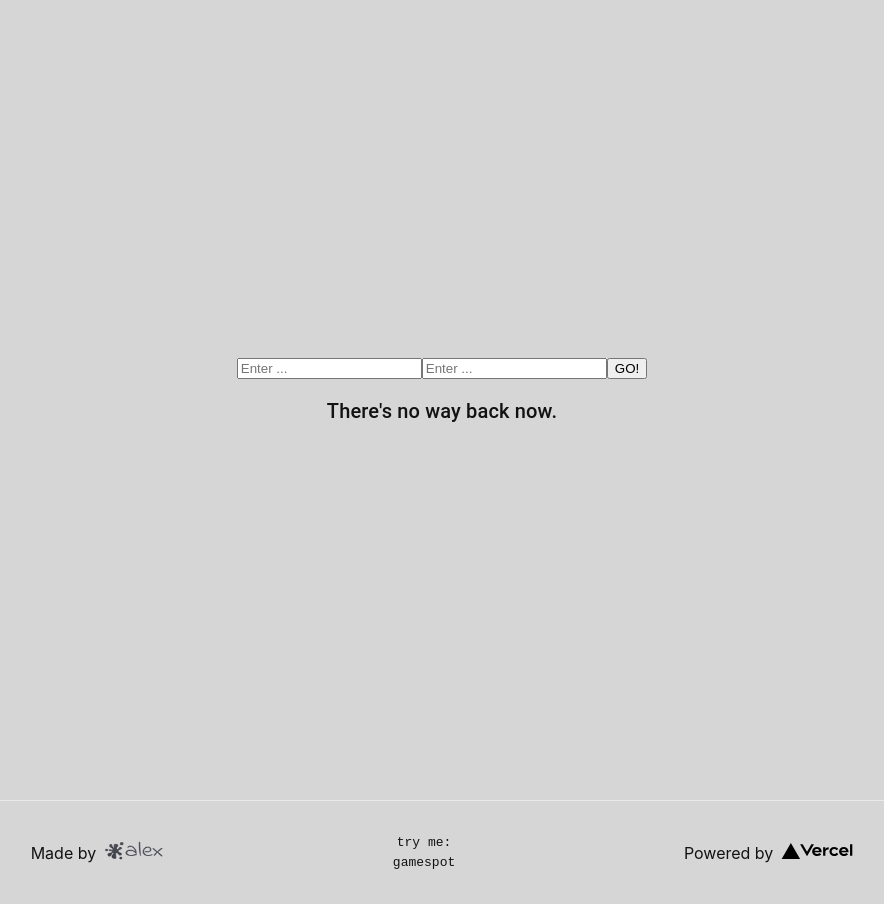
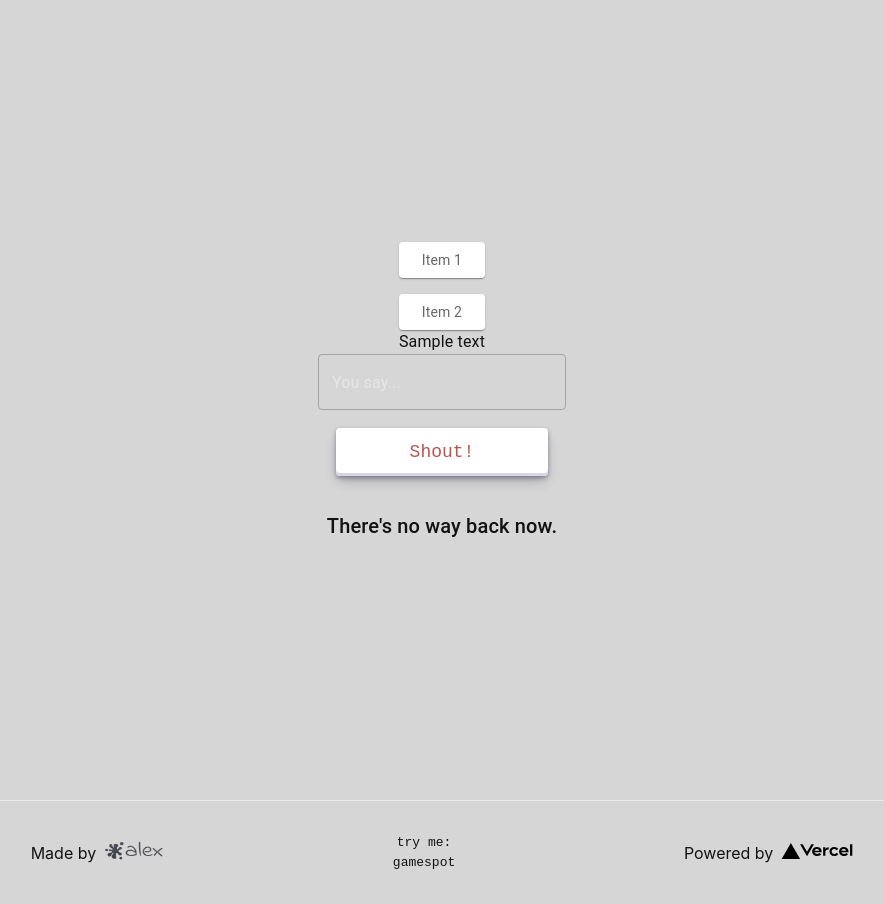
Before and after one commit to Baleksas/Chatbot, a Next.js app: page /game/start in a window 1280 px wide. Both pictures are taken after a click on the button "FIGHT ⚔️". Shown: the whole page, without its empty margins (198-1082 px from the left). Built offline with nearby package versions, Linux system fonts and the light colour scheme.

Commit message:
feat: add materialui, build a prototype for chat window

```diff
--- a/app/game/start/page.tsx
+++ b/app/game/start/page.tsx
@@ -1,14 +1,15 @@
 "use client";
 import NextLink from "next/link";
-import { useEffect, useState } from "react";
+import { Fragment, useEffect, useState } from "react";
 import { useAppContext } from "../../../context/context";
 import "../../../styles/globals.css";
 import styles from "../../../styles/Home.module.css";
 import Rules from "../../../components/Rules";
 import FormAI from "../../../components/FormAI";
-import { Button, Typography } from "@mui/material";
+import { Button, Typography, Box } from "@mui/material";
 import Greeting from "../../../components/Greeting";
 import TimedComponent from "../../../components/TimedComponent";
+import FightChat from "../../../components/FightChat";
 
 export default function Start() {
   const [randInt, setRandInt] = useState(0);
@@ -29,7 +30,10 @@ export default function Start() {
             </button>
           </>
         ) : (
-          <FormAI />
+          <Fragment>
+            <FightChat />
+            <FormAI />
+          </Fragment>
         )}
         {!agree ? (
           <NextLink href="/game">
--- a/app/page.tsx
+++ b/app/page.tsx
@@ -4,7 +4,7 @@ import dynamic from "next/dynamic";
 import Loader, { ModelSpinner } from "../components/ModelLoader";
 import NextLink from "next/link";
 import React from "react";
-
+import { Container } from "@mui/material";
 const LazyModel = dynamic(() => import("../components/ModelRobot"), {
   ssr: false,
   loading: () => <Loader />,
@@ -12,7 +12,7 @@ const LazyModel = dynamic(() => import("../components/ModelRobot"), {
 
 export default function Home() {
   return (
-    <div className={styles.container}>
+    <Container maxWidth="sm">
       <main className={styles.main}>
         <h1 className={styles.title}>🫵 VS 🤖</h1>
         <LazyModel model="/robot.gltf" />
@@ -22,6 +22,6 @@ export default function Home() {
           Play
         </NextLink>
       </main>
-    </div>
+    </Container>
   );
 }
--- /dev/null
+++ b/components/FightChat.tsx
@@ -0,0 +1,24 @@
+import React from "react";
+import { TextField, Stack, Paper, Box, Typography } from "@mui/material";
+import { styled } from "@mui/material/styles";
+const Item = styled(Paper)(({ theme }) => ({
+  backgroundColor: theme.palette.mode === "dark" ? "#1A2027" : "#fff",
+  ...theme.typography.body2,
+  padding: theme.spacing(1),
+  textAlign: "center",
+  color: theme.palette.text.secondary,
+}));
+
+const FightChat = () => {
+  return (
+    <Box>
+      <Stack spacing={2}>
+        <Item>Item 1</Item>
+        <Item>Item 2</Item>
+      </Stack>
+      <Typography>Sample text</Typography>
+    </Box>
+  );
+};
+
+export default FightChat;
--- a/components/FormAI.tsx
+++ b/components/FormAI.tsx
@@ -2,6 +2,7 @@ import React, { Fragment } from "react";
 import { useState } from "react";
 import styles from "../styles/Home.module.css";
 import dynamic from "next/dynamic";
+import { TextField, Button, Box } from "@mui/material";
 
 const FormAI = () => {
   const [inputValue, setInputValue] = useState({
@@ -9,6 +10,10 @@ const FormAI = () => {
     secondArg: "",
   });
   const [result, setResult] = useState();
+
+  console.log(inputValue);
+  console.log(result);
+
   async function onSubmit(event: any) {
     event.preventDefault();
     try {
@@ -41,22 +46,11 @@ const FormAI = () => {
   return (
     <Fragment>
       <form onSubmit={onSubmit}>
-        <input
-          type="text"
-          name="firstArg"
-          placeholder="Enter ..."
-          value={inputValue.firstArg}
-          onChange={(e) =>
-            setInputValue({
-              ...inputValue,
-              firstArg: e.target.value,
-            })
-          }
-        />
-        <input
-          type="text"
+        <Box display={"flex"} flexDirection={"column"}>
+          <TextField
+            sx={{ input: { color: "white", borderColor: "white" } }}
             name="secondArg"
-          placeholder="Enter ..."
+            placeholder="You say..."
             value={inputValue.secondArg}
             onChange={(e) =>
               setInputValue({
@@ -65,8 +59,12 @@ const FormAI = () => {
               })
             }
           />
-        <input type="submit" value="GO!" />
+          <button className={`${styles.buttonKeyboard} ${styles.buttonFight}`}>
+            Shout!
+          </button>
+        </Box>
       </form>
+
       <div className={styles.result}>{result}</div>
     </Fragment>
   );
--- a/styles/globals.css
+++ b/styles/globals.css
@@ -21,7 +21,7 @@ a {
   }
   body {
     color: rgb(214, 214, 214);
-    background: rgb(18, 18, 18);
+    background: rgb(53, 53, 53);
   }
 }
 
```
Lines whose indentation alone changed are shown as unchanged.
